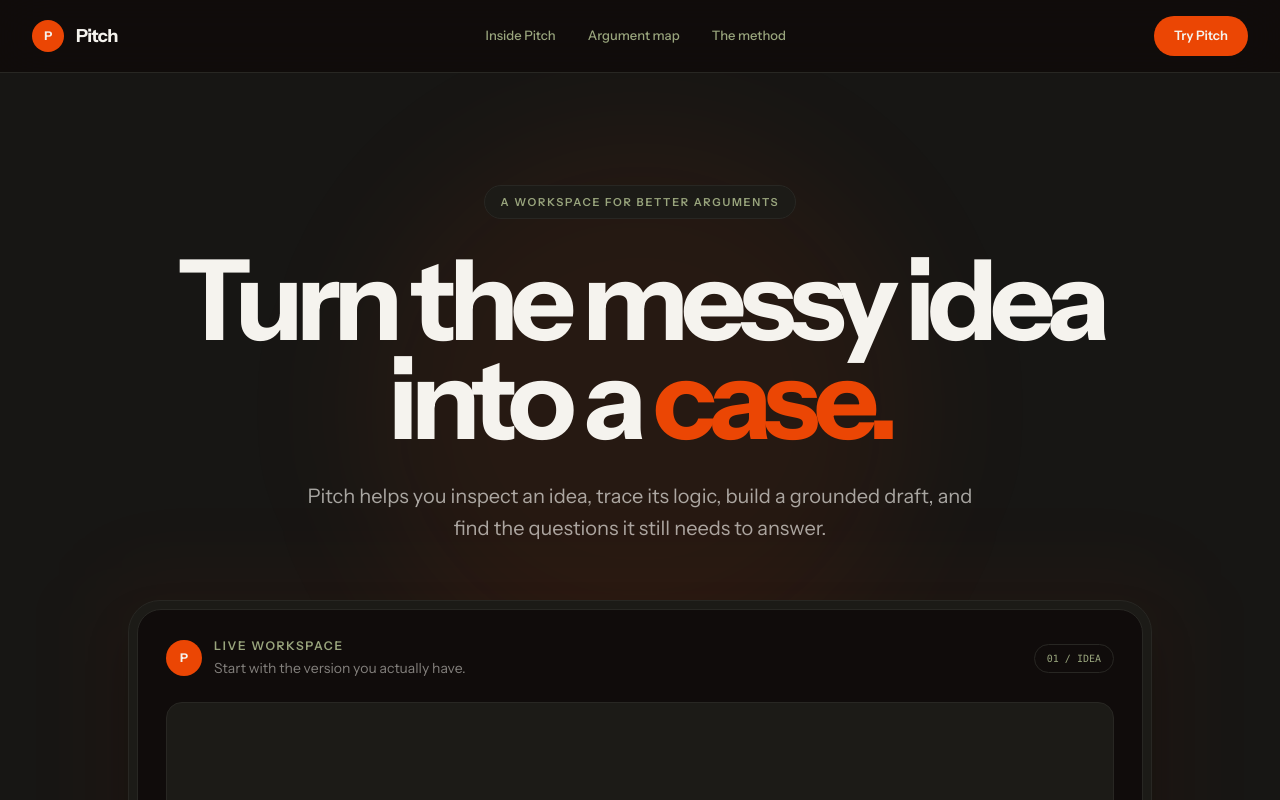
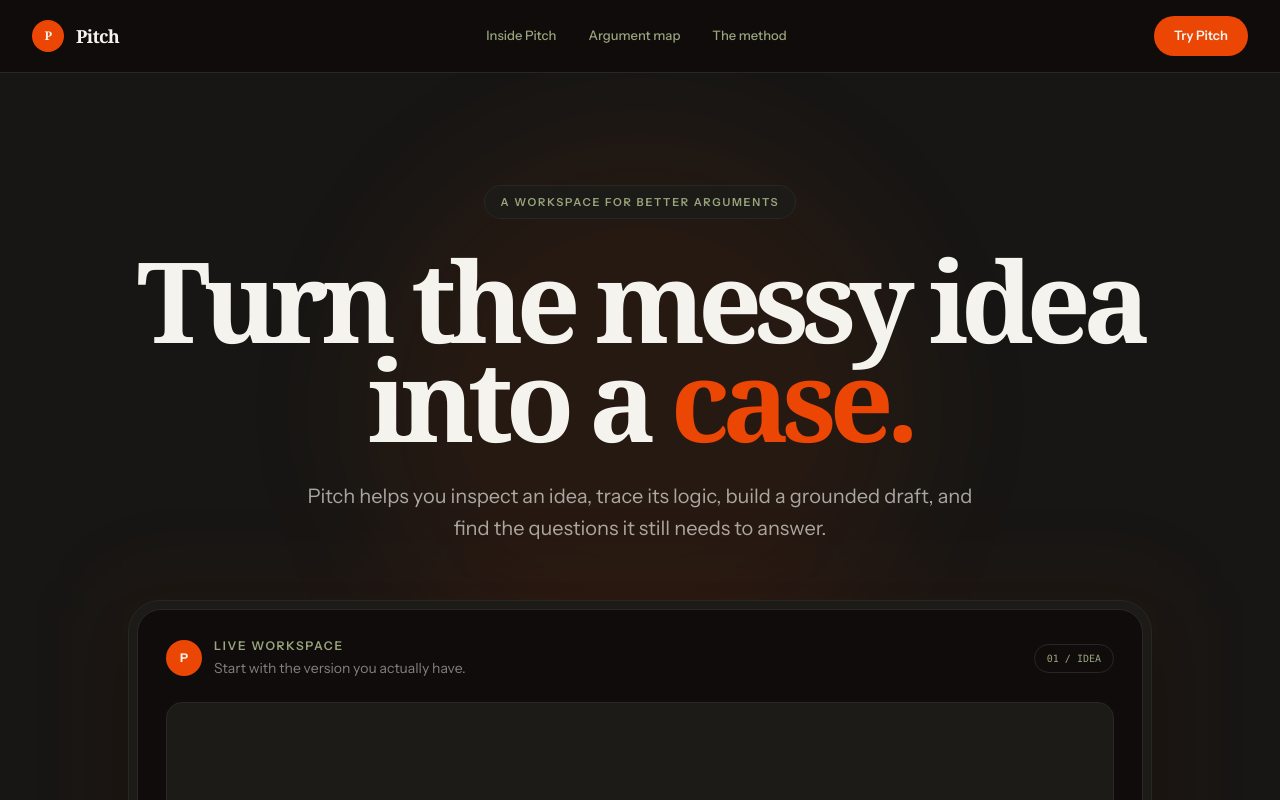
Before and after one commit to Wuraola-Adebisi/Pitch, a React (Vite) app: page / in a window 1280 px wide. Shown: the top 800 px of the page. Built offline with nearby package versions, Linux system fonts and the light colour scheme.

Commit message:
Refine typography and theme tokens

```diff
--- a/src/index.css
+++ b/src/index.css
@@ -2,10 +2,11 @@
 
 @theme {
   --font-sans: "Instrument Sans", "Helvetica Neue", Arial, sans-serif;
-  --font-display: "Instrument Sans", "Helvetica Neue", Arial, sans-serif;
+  --font-display: Georgia, "Times New Roman", serif;
   --font-body: "Instrument Sans", "Helvetica Neue", Arial, sans-serif;
   --color-ink: #f5f3ee;
   --color-paper: #171614;
+  --color-smoky: #100c0b;
   --color-card: #1c1b17;
   --color-white: #f5f3ee;
   --color-muted: #99a57d;
```
